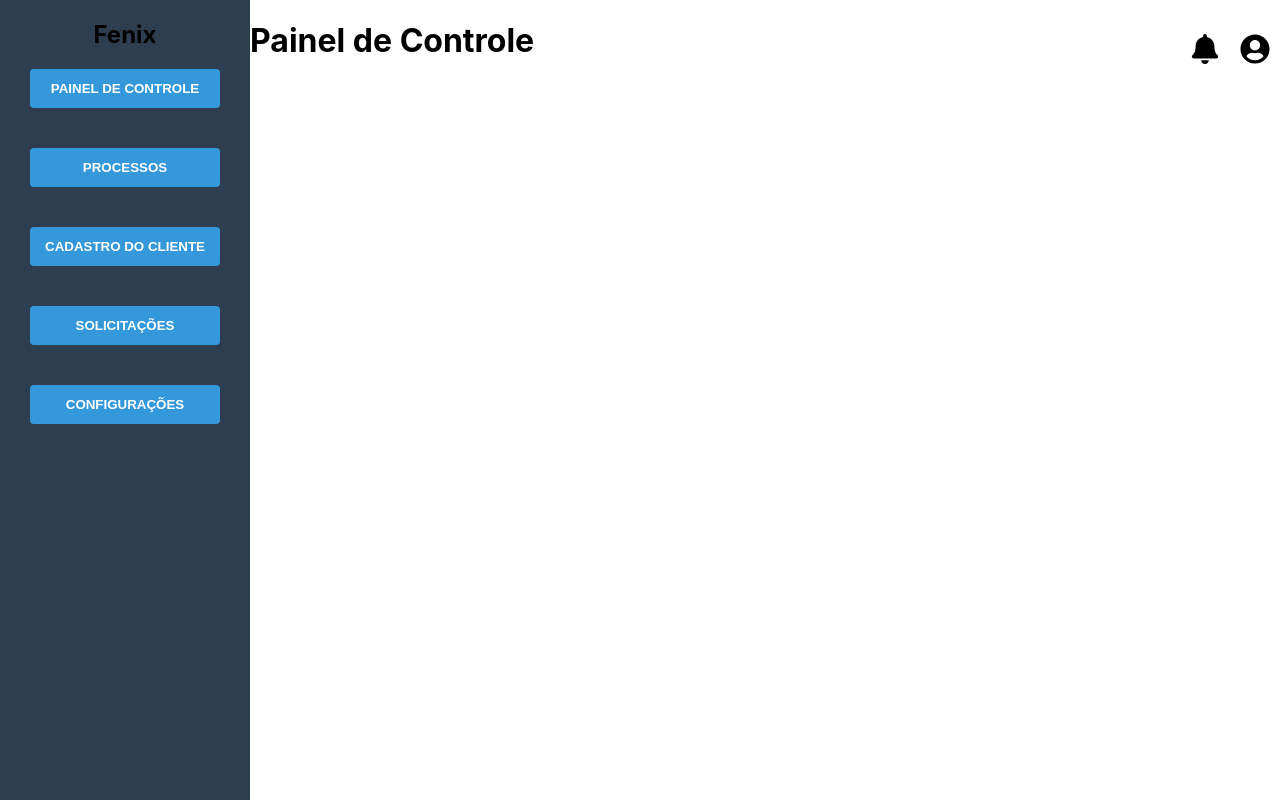
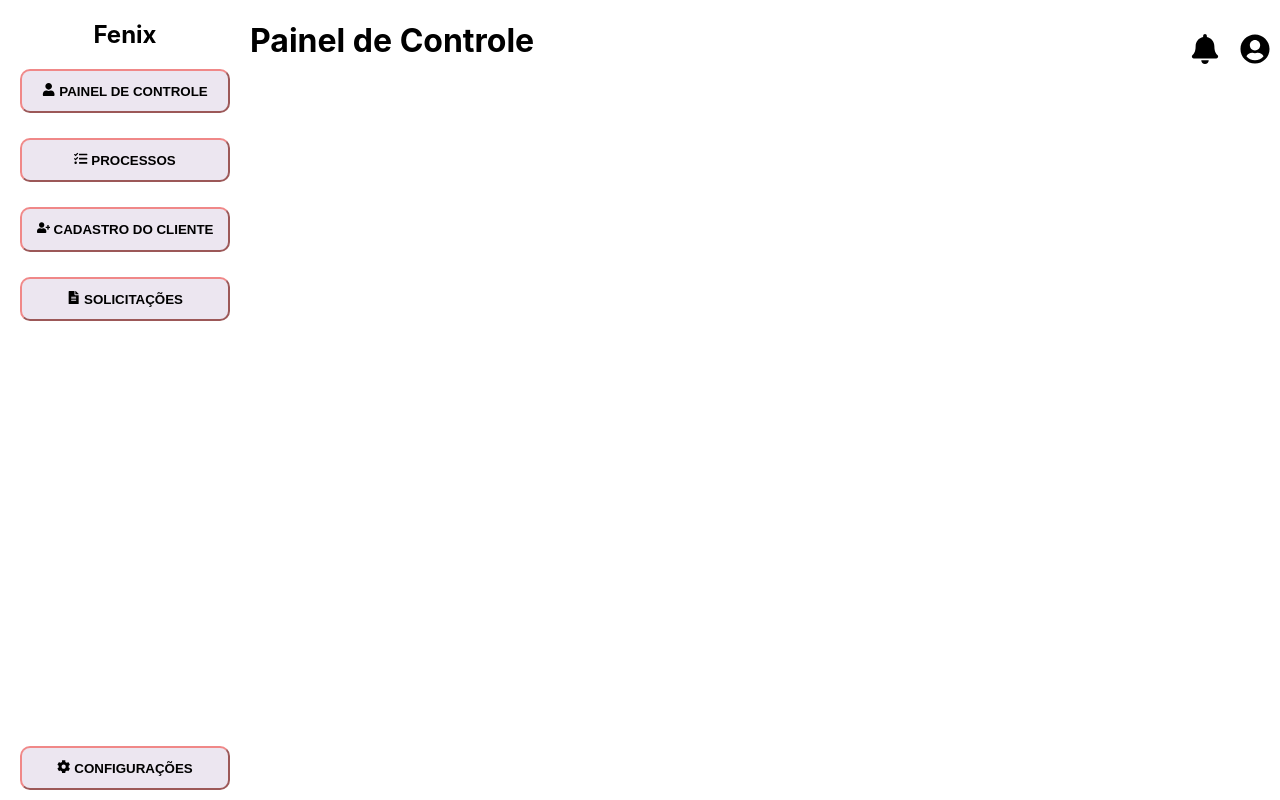
Before and after one commit to ghts2110/Fenix, a React (Create React App) app in the folder web/: page /dashboard in a window 1280 px wide. Built offline with nearby package versions, Linux system fonts and the light colour scheme.

Commit message:
ajustes navigate panel

```diff
--- a/web/src/components/Hearder/index.js
+++ b/web/src/components/Hearder/index.js
@@ -1,10 +1,10 @@
 import styles from "./Header.module.css"; // Importação do CSS
 import { FaBell, FaUserCircle } from "react-icons/fa"; // Font Awesome icons
 
-function Header() {
+function Header({pagina}) {
   return (
     <header className={styles.header}>
-        <h1>Painel de Controle</h1>
+        <h1>{pagina}</h1>
 
         <div className={styles.icons}>
             <button className={styles.iconButton} aria-label="Notificações">
--- a/web/src/components/NavigatePanel/NavigatePanel.module.css
+++ b/web/src/components/NavigatePanel/NavigatePanel.module.css
@@ -3,35 +3,44 @@
     grid-template-columns: auto 1fr 1fr;
 }
 
+.button, .buttonConfig {
+    cursor: pointer;
+    border-color: rgb(240, 136, 136) ;
+    background-color: #ECE6F0;
+    border-radius: 10px;
+    padding: 12px 15px;
+    text-transform: uppercase;
+    color: black; /* Texto branco para contraste */
+    font-weight: bold; /* Deixa o texto mais destacado */
+
+}
+
+.h1{
+    font-family: Inter;
+    font-size: 48px;
+    font-weight: 400;
+    line-height: 58.09px;
+    text-align: left;
+}
+
 .NavigatePanelContainer {
     height: 100vh;
     width: 250px;
-    background-color: #2c3e50; /* Fundo escuro elegante */
+    background-color: #ffffff; /* Fundo escuro elegante */
     text-align: center;
     justify-items: center;
 }
+
 
 .buttonsContainer {
     display: flex;
     width: max-content;
     flex-direction: column;
     justify-self: center;
-    gap: 40px;
+    gap: 25px;
     margin: 0 auto;
 }
 
-.button {
-    cursor: pointer;
-    background-color: #3498db; /* Azul suave */
-    border: none;
-    border-radius: 4px;
-    padding: 12px 15px;
-    text-transform: uppercase;
-    color: white; /* Texto branco para contraste */
-    font-weight: bold; /* Deixa o texto mais destacado */
+.buttonConfig{
+    margin-top: 400px;
 }
-
-.button:hover {
-    background-color: #2980b9; /* Azul mais escuro no hover */
-    transition: 0.3s;
-}
--- a/web/src/components/NavigatePanel/index.js
+++ b/web/src/components/NavigatePanel/index.js
@@ -1,16 +1,21 @@
 import styles from "./NavigatePanel.module.css";
+import { FaUser, FaCog, FaTasks, FaUserPlus, FaFileAlt } from "react-icons/fa"; // Importando os ícones de usuário, lápis e engrenagem
+import {  } from "react-icons/fa"; // Importando ícones
+
 
 function NavigatePanel() {
   return (
     <section className={styles.NavigatePanel_bg}>
       <div className={styles.NavigatePanelContainer}>
+
         <h1>Fenix</h1>
+
         <div className={styles.buttonsContainer}>
-          <button className={styles.button}>Painel de Controle</button>
-          <button className={styles.button}>Processos</button>
-          <button className={styles.button}>Cadastro do Cliente</button>
-          <button className={styles.button}>Solicitações</button>
-          <button className={styles.button}>Configurações</button>
+          <button className={styles.button}> <FaUser className={styles.icon} /> Painel de Controle</button>
+          <button className={styles.button}> <FaTasks className={styles.icon} /> Processos</button>
+          <button className={styles.button}> <FaUserPlus className={styles.icon} /> Cadastro do Cliente</button>
+          <button className={styles.button}> <FaFileAlt className={styles.icon} /> Solicitações</button>
+          <button className={styles.buttonConfig}> <FaCog className={styles.icon} /> Configurações</button>
         </div>
       </div>
     </section>
--- a/web/src/components/TelaDashboard/index.js
+++ b/web/src/components/TelaDashboard/index.js
@@ -8,7 +8,7 @@ function TelaDashboard() {
         <main className={styles.TelaDashboard}>
             <div className={styles.container}>
                 <NavigatePanel className={styles.item1}/>
-                <Header className={styles.item2}/>
+                <Header className={styles.item2} pagina = "Painel de Controle"/>
             </div>
 
         </main>
```
Also changed, not shown: web/public/imagems/fenix-logo.png.
